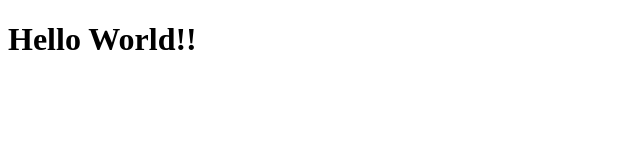
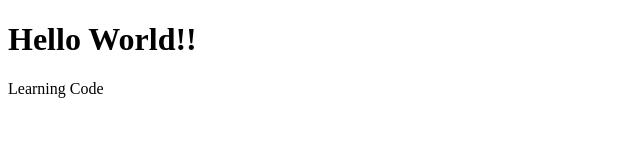
Before and after one commit to rudybacker/welcome-session, a plain HTML site: page index.html in a window 1280 px wide. Shown: the whole page, without its empty margins (0-640 px from the left). Drawn offline with Linux system fonts and the light colour scheme.

Commit message:
Second Message

```diff
--- a/index.html
+++ b/index.html
@@ -7,5 +7,6 @@
 </head>
 <body>
     <h1>Hello World!!</h1>
+    <p>Learning Code</p>
 </body>
 </html>
```
